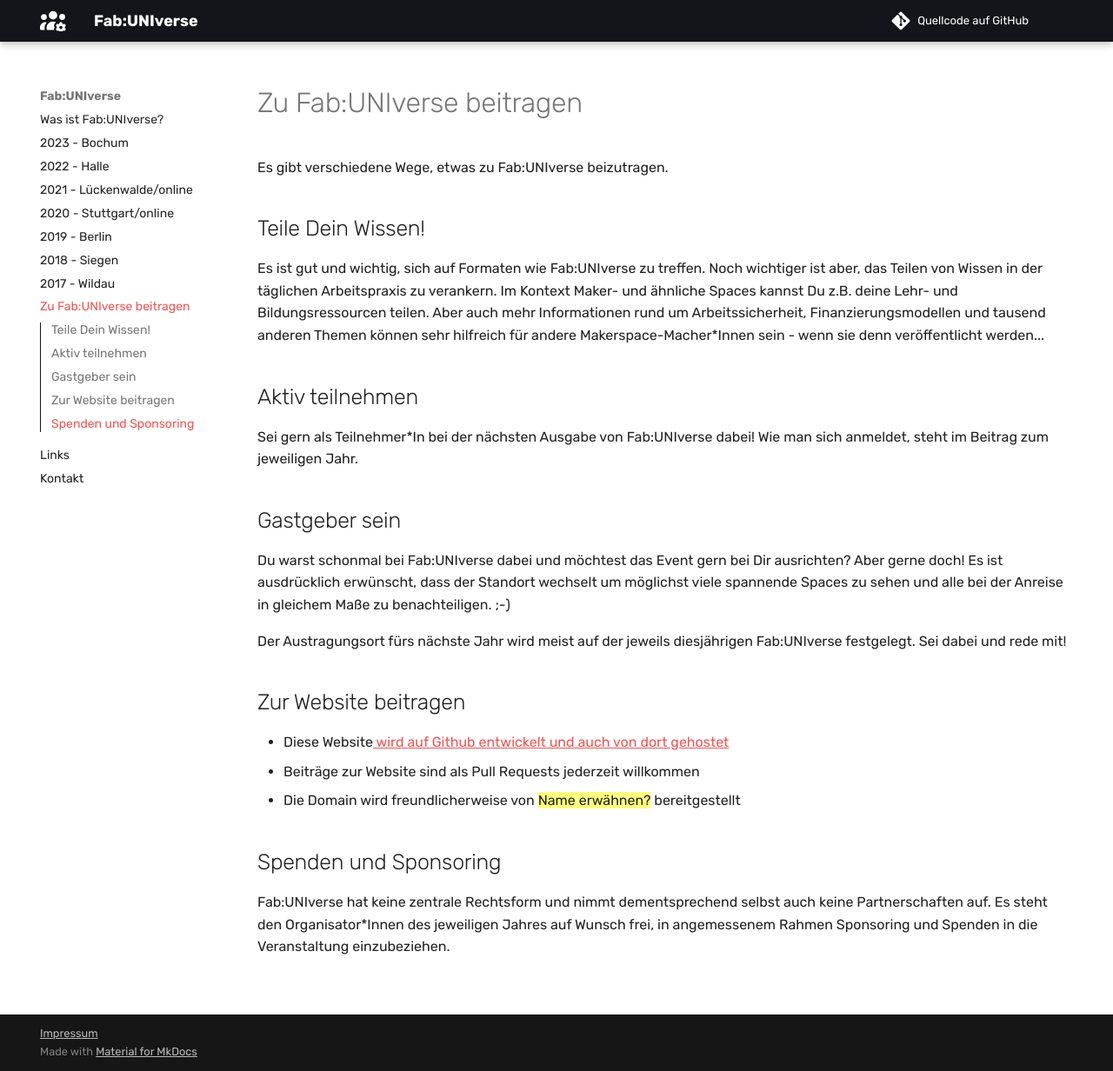
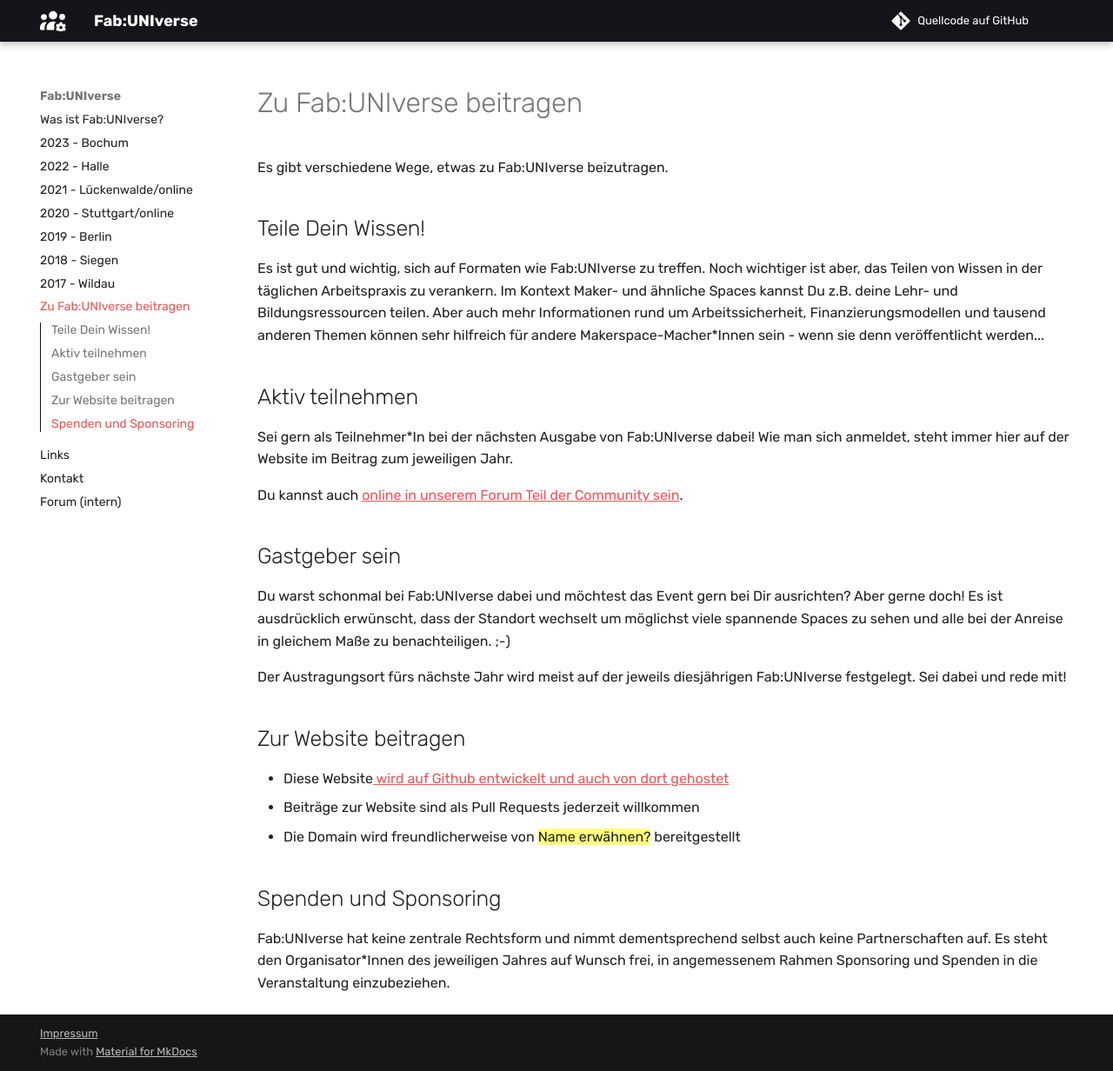
Before and after one commit to oliverstickel/fabuniverse, an MkDocs documentation site: the page built from docs/beitragen.md, in a window 1280 px wide and 1232 px high. Shown: the whole window at 87% size. Built offline with MkDocs 1.6.1 and Material for MkDocs 9.7.7, drawn with Linux system fonts in a browser that asks for light colours; comment, search, counter and statistics services are not loaded.

Commit message:
add discourse links

```diff
--- a/docs/beitragen.md
+++ b/docs/beitragen.md
@@ -8,7 +8,9 @@ Es ist gut und wichtig, sich auf Formaten wie Fab:UNIverse zu treffen. Noch wich
 
 ## Aktiv teilnehmen
 
-Sei gern als Teilnehmer\*In bei der nächsten Ausgabe von Fab:UNIverse dabei! Wie man sich anmeldet, steht im Beitrag zum jeweiligen Jahr.
+Sei gern als Teilnehmer\*In bei der nächsten Ausgabe von Fab:UNIverse dabei! Wie man sich anmeldet, steht immer hier auf der Website im Beitrag zum jeweiligen Jahr.
+
+Du kannst auch [online in unserem Forum Teil der Community sein](https://discourse.fab-universe.de/login).
 
 ## Gastgeber sein
 
--- a/mkdocs.yml
+++ b/mkdocs.yml
@@ -38,6 +38,7 @@ nav:
     - Zu Fab:UNIverse beitragen: 'beitragen.md'
     - Links: 'links.md'
     - Kontakt: 'kontakt.md'
+    - Forum (intern): 'https://discourse.fab-universe.de'
 
 markdown_extensions:
   - meta
```
Also changed, not shown: docs/index.md (+3 -1 lines).
